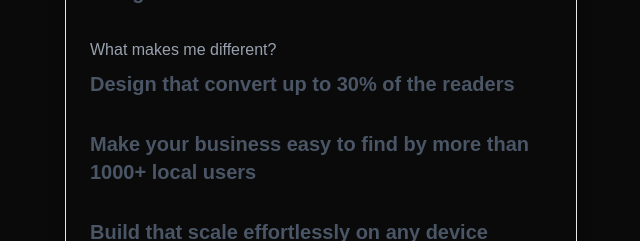
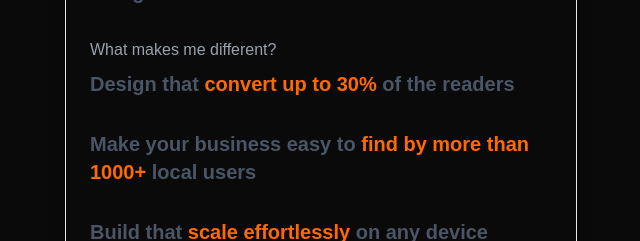
Before and after one commit to badrulhanif/personal-website, a Next.js app: page / in a window 1280 px wide. Shown: the part 559-800 px from the top of the page, without its empty margins (319-959 px from the left). Built offline with nearby package versions, Linux system fonts and the light colour scheme.

Commit message:
replace font color

```diff
--- a/app/page.tsx
+++ b/app/page.tsx
@@ -81,14 +81,22 @@ export default function Home() {
               </p>
               <div className="flex flex-col gap-8">
                 <p className="text-xl font-semibold text-gray-600">
-                  Design that convert up to 30% of the readers
+                  Design that{" "}
+                  <span className="text-orange-500">convert up to 30%</span> of
+                  the readers
                 </p>
 
                 <p className="text-xl font-semibold text-gray-600">
-                  Make your business easy to find by more than 1000+ local users
+                  Make your business easy to{" "}
+                  <span className="text-orange-500">
+                    find by more than 1000+
+                  </span>{" "}
+                  local users
                 </p>
                 <p className="text-xl font-semibold text-gray-600">
-                  Build that scale effortlessly on any device
+                  Build that{" "}
+                  <span className="text-orange-500">scale effortlessly</span> on
+                  any device
                 </p>
               </div>
             </div>
```
